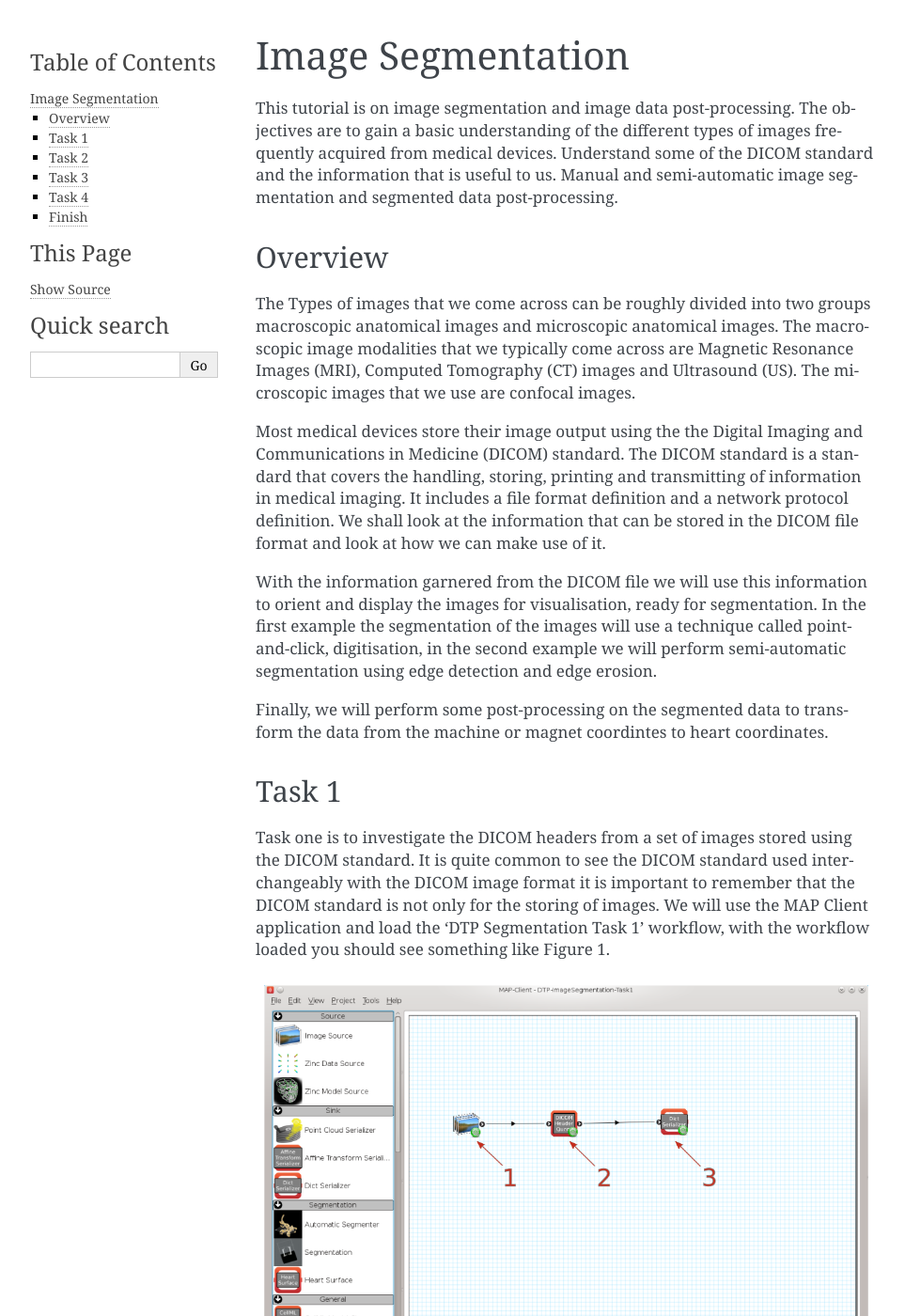
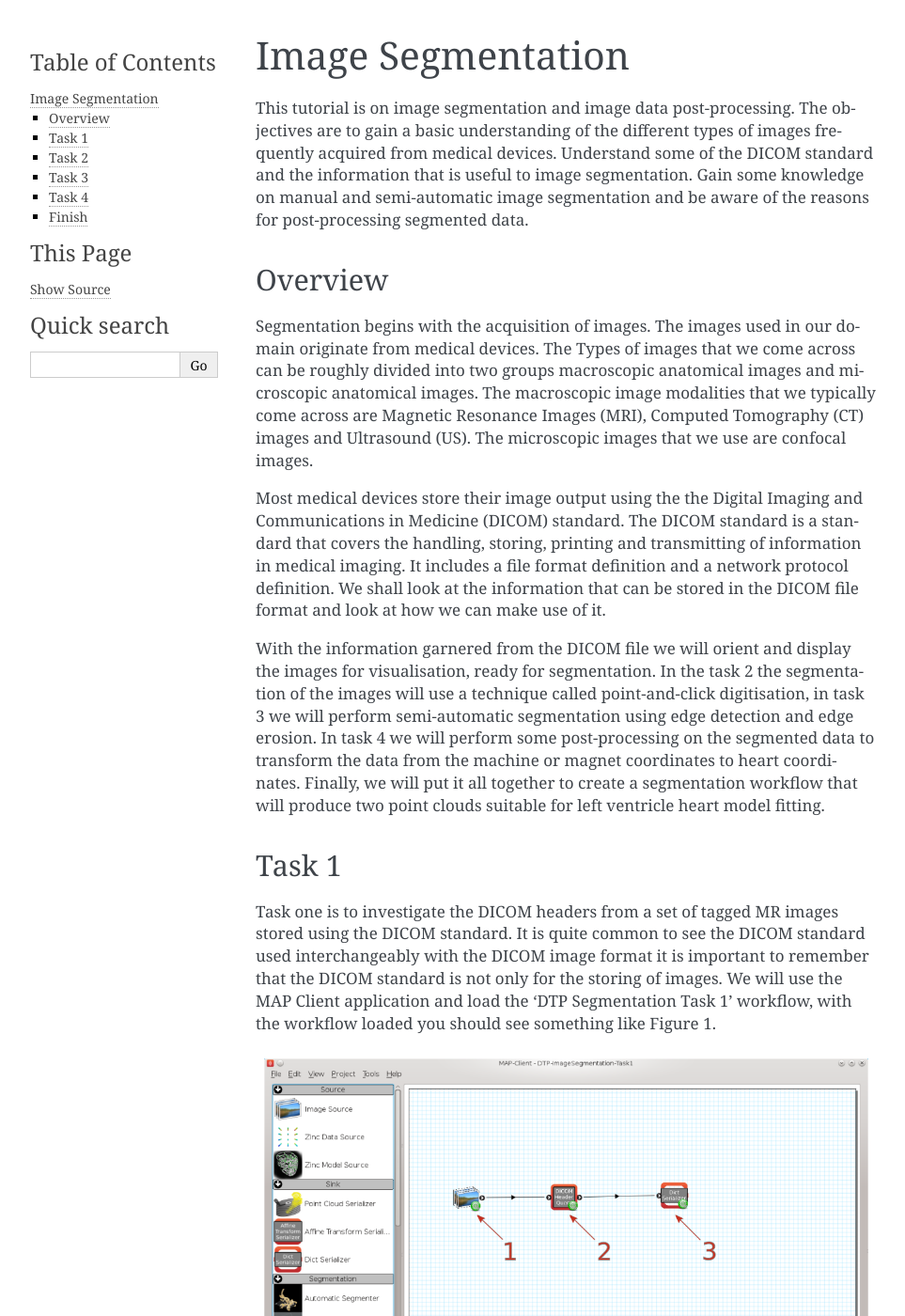
Before and after one commit to ABI-Tutorials/DTP-Segmentation, a Sphinx documentation site: the page built from source/imagesegmentation.rst, in a window 1280 px wide and 1400 px high. Shown: the whole window at 94% size, without its empty margins (148-1111 px from the left). Built offline with Sphinx 7.4.7, drawn with Linux system fonts in a browser that asks for light colours; some of the changed text lies outside the part shown.

Commit message:
Adding minor corrections.

```diff
--- a/source/imagesegmentation.rst
+++ b/source/imagesegmentation.rst
@@ -2,23 +2,21 @@
 Image Segmentation
 ==================
 
-This tutorial is on image segmentation and image data post-processing.  The objectives are to gain a basic understanding of the different types of images frequently acquired from medical devices.  Understand some of the DICOM standard and the information that is useful to us.  Manual and semi-automatic image segmentation and segmented data post-processing.
+This tutorial is on image segmentation and image data post-processing.  The objectives are to gain a basic understanding of the different types of images frequently acquired from medical devices.  Understand some of the DICOM standard and the information that is useful to image segmentation.  Gain some knowledge on manual and semi-automatic image segmentation and be aware of the reasons for post-processing segmented data.
 
 Overview
 ========
 
-The Types of images that we come across can be roughly divided into two groups macroscopic anatomical images and microscopic anatomical images.  The macroscopic image modalities that we typically come across are Magnetic Resonance Images (MRI), Computed Tomography (CT) images and Ultrasound (US).  The microscopic images that we use are confocal images.
+Segmentation begins with the acquisition of images.  The images used in our domain originate from medical devices.  The Types of images that we come across can be roughly divided into two groups macroscopic anatomical images and microscopic anatomical images.  The macroscopic image modalities that we typically come across are Magnetic Resonance Images (MRI), Computed Tomography (CT) images and Ultrasound (US).  The microscopic images that we use are confocal images.
 
 Most medical devices store their image output using the the Digital Imaging and Communications in Medicine (DICOM) standard.  The DICOM standard is a standard that covers the handling, storing, printing and transmitting of information in medical imaging.  It includes a file format definition and a network protocol definition.  We shall look at the information that can be stored in the DICOM file format and look at how we can make use of it.
 
-With the information garnered from the DICOM file we will use this information to orient and display the images for visualisation, ready for segmentation.  In the first example the segmentation of the images will use a technique called point-and-click, digitisation, in the second example we will perform semi-automatic segmentation using edge detection and edge erosion.
-
-Finally, we will perform some post-processing on the segmented data to transform the data from the machine or magnet coordintes to heart coordinates.
+With the information garnered from the DICOM file we will orient and display the images for visualisation, ready for segmentation.  In the task 2 the segmentation of the images will use a technique called point-and-click digitisation, in task 3 we will perform semi-automatic segmentation using edge detection and edge erosion.  In task 4 we will perform some post-processing on the segmented data to transform the data from the machine or magnet coordinates to heart coordinates.  Finally, we will put it all together to create a segmentation workflow that will produce two point clouds suitable for left ventricle heart model fitting.
 
 Task 1
 ======
 
-Task one is to investigate the DICOM headers from a set of images stored using the DICOM standard.  It is quite common to see the DICOM standard used interchangeably with the DICOM image format it is important to remember that the DICOM standard is not only for the storing of images.  We will use the MAP Client application and load the 'DTP Segmentation Task 1' workflow, with the workflow loaded you should see something like Figure 1.
+Task one is to investigate the DICOM headers from a set of tagged MR images stored using the DICOM standard.  It is quite common to see the DICOM standard used interchangeably with the DICOM image format it is important to remember that the DICOM standard is not only for the storing of images.  We will use the MAP Client application and load the 'DTP Segmentation Task 1' workflow, with the workflow loaded you should see something like Figure 1.
 
 .. figure:: _images/task1workflow.png
    :align: center
@@ -36,7 +34,7 @@ When we execute this workflow we are presented with Figure 2 an interface for qu
 
    Figure 2: Task 1 DICOM header query interface
 
-In figure 2 we can see a number of the GUI elements. On the left of the screen [1] we can see the DICOM image that we have chosen to query and two combo boxes below from which we can select one to perform a query the identified tag. The query button [2] when clicked will query the selected DICOM image with the header tag from the last activated combo box.  The results of the query will appear on the right-hand side [3]. On the right-hand side we have four text boxes that will be populated with the result of our query.  The element name is related to the DICOM keyword but it is not an exact match, the element representation is defined by the standard and is used to determine the format of the element value. The element value is the actual value of tag queried and the element multiplicity is the number of values in the value element usually the element multiplicity is one.  When the store button [4] is clicked the result of the query edit to the saved queries table [5], Rows in this table maybe deleted by selecting the row to be deleted with the mouse and clicking the remove button.  When the Done button [6] is clicked the workflow will finish and return to the workflow edit screen.
+In Figure 2 we can see a number of the GUI elements. On the left of the screen [1] we can see the DICOM image that we have chosen to query and two combo boxes below from which we can select one to perform a query the identified tag. The query button [2] when clicked will query the selected DICOM image with the header tag from the last activated combo box.  The results of the query will appear on the right-hand side [3]. On the right-hand side we have four text boxes that will be populated with the result of our query.  The element name is related to the DICOM keyword but it is not an exact match, the element representation is defined by the standard and is used to determine the format of the element value. The element value is the actual value of tag queried and the element multiplicity is the number of values in the value element usually the element multiplicity is one.  When the store button [4] is clicked the result of the query edit to the saved queries table [5], Rows in this table maybe deleted by selecting the row to be deleted with the mouse and clicking the remove button.  When the Done button [6] is clicked the workflow will finish and return to the workflow edit screen.
 
 The DICOM standard is a rather large and ungainly document freely available on the `web <http://dicom.nema.org/standard.html>`_, of interest to us here is part three of the standard dealing with Information Object Definitions and part six of the standard dealing with the Data Dictionary in particular table 6-1 which relates Tags, Names, Keywords, Element Representation and Element Multiplicity.  If you take a look at table 6–1 you will see that it is it defines a great number of terms and in any given DICOM file most of these terms will not be defined.  What is of interest here though are the tags relating to the image position in relation to the patient, position of the patient, the pixel spacing, the size of the image and the image data itself.
 
@@ -55,7 +53,7 @@ When we execute this workflow we are presented with Figure 3.
 
    Figure 3: Task 2 heart segmentation interface initial state
 
-In figure 3 we can see on the left a toolbox that allows us to change the state of this segmentation tool, on the right hand side we can see a three-dimensional view of the two sets of DICOM images.  To create this view we have used the
+In Figure 3 we can see on the left a toolbox that allows us to change the state of this segmentation tool, on the right hand side we can see a three-dimensional view of the two sets of DICOM images.  To create this view we have used the
 
  * Pixel spacing
  * Image orientation patient
@@ -63,7 +61,7 @@ In figure 3 we can see on the left a toolbox that allows us to change the state
  * Rows
  * Columns
 
-information from the DICOM header.  This has placed each image plane in the machine or magnet coordinate system.
+information from the DICOM header.  This has placed each image plane in the machine or magnet coordinate system.  In the images we are using you will see lines across the image picture, this comes from the saturated MR signals so that we can track myocardial motion. In the images that we see we have straight saturated bands indicating that these are the reference images.
 
 From the view toolbox on the left-hand side we can show the image planes and from the file for box we can load and save our progress. The done button is also in the file toolbox for when we are finished segmenting.
 
@@ -85,7 +83,7 @@ Segmenting this image should result in Figure 5.
 
    Figure 5: Task 2 View of the segmented thirteenth short axis image plane
 
-Continue segmenting the left ventricle using the long axis images to check for consistency.  The end result should look like figure 6.
+Continue segmenting the left ventricle using the long axis images to check for consistency.  The end result should look like Figure 6.
 
 .. figure:: _images/task2segmentation.png
    :align: center
@@ -125,7 +123,7 @@ Make only the 13th image plane visible, on this image plane place the landmarks
 
 With these three landmarks set we can determine the heart coordinate system. The origin of this system is one third of the way down the base to apex line.  The X axis for the system is increasing from the base point to the apex point the, Y axis is increasing from the base point to the RV point and the cross product of these two vectors defines the Z axis. We make this coordinate system orthogonal by projecting the RV-base line onto the base-apex line.
 
-In figure 8 we can see an axes glyph to represent the heart coordinate system.  This glyph should be consistent with the definition from the previous paragraph.
+In Figure 8 we can see an axes glyph to represent the heart coordinate system.  This glyph should be consistent with the definition from the previous paragraph.
 
 .. figure:: _images/task2axesglyph.png
    :align: center
```
Also changed, not shown: other parts of source/imagesegmentation.rst (+1 -1 lines).
